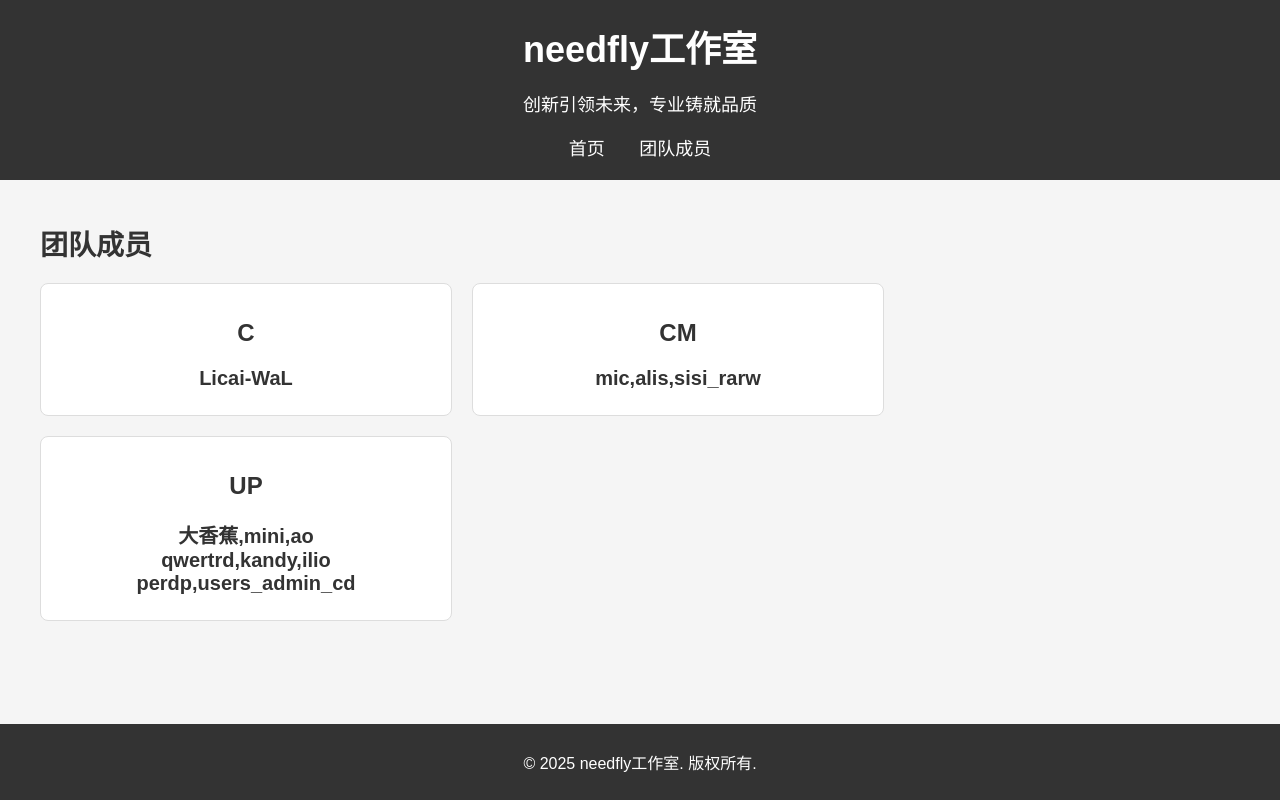
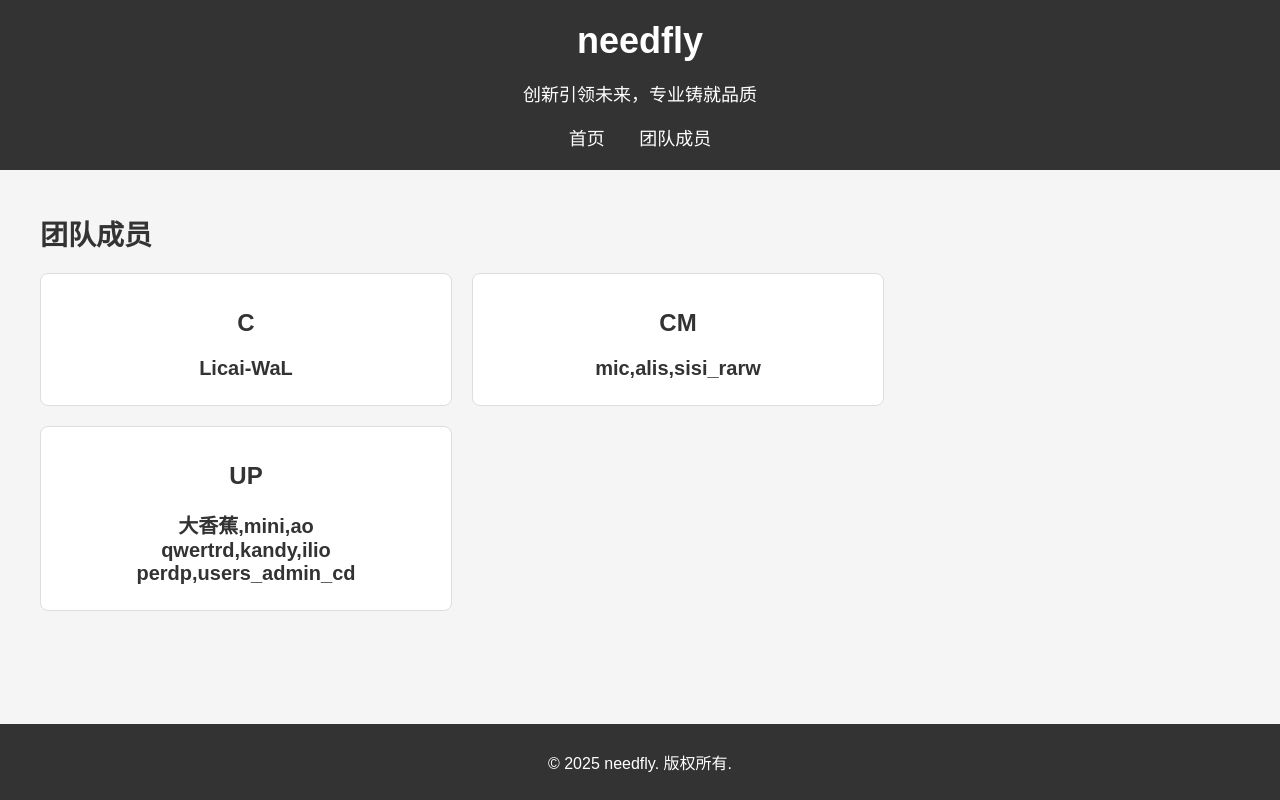
Before and after one commit to needfly2025/needfly2025.github.io, a plain HTML site: page team.html in a window 1280 px wide. Drawn offline with Linux system fonts and the light colour scheme.

Commit message:
Update team.html

```diff
--- a/team.html
+++ b/team.html
@@ -3,12 +3,12 @@
 <head>
     <meta charset="UTF-8">
     <meta name="viewport" content="width=device-width, initial-scale=1.0">
-    <title>团队成员 - needfly工作室</title>
+    <title>团队成员 - needfly</title>
     <link rel="stylesheet" href="styles.css">
 </head>
 <body>
     <header class="header">
-        <h1>needfly工作室</h1>
+        <h1>needfly</h1>
         <p>创新引领未来，专业铸就品质</p>
         <nav>
             <ul>
@@ -37,7 +37,7 @@
         </section>
     </div>
     <footer class="footer">
-        <p>&copy; 2025 needfly工作室. 版权所有.</p>
+        <p>&copy; 2025 needfly. 版权所有.</p>
     </footer>
 </body>
 </html>
```
